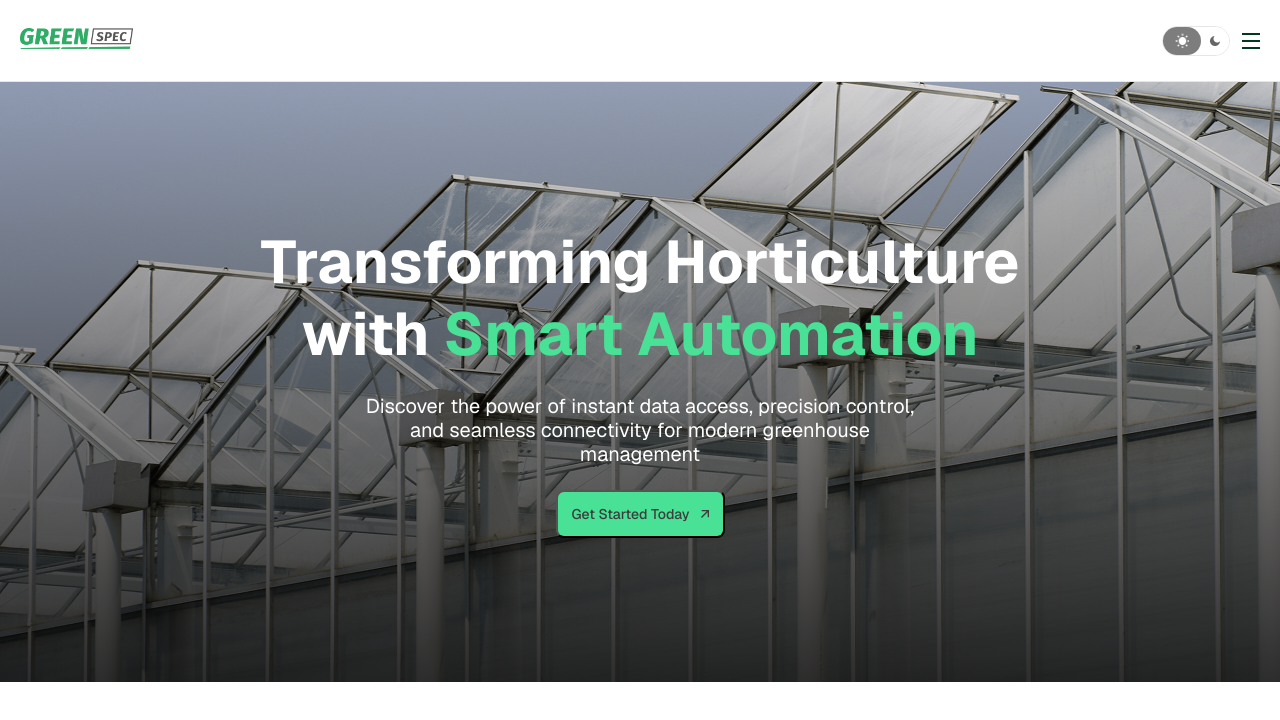
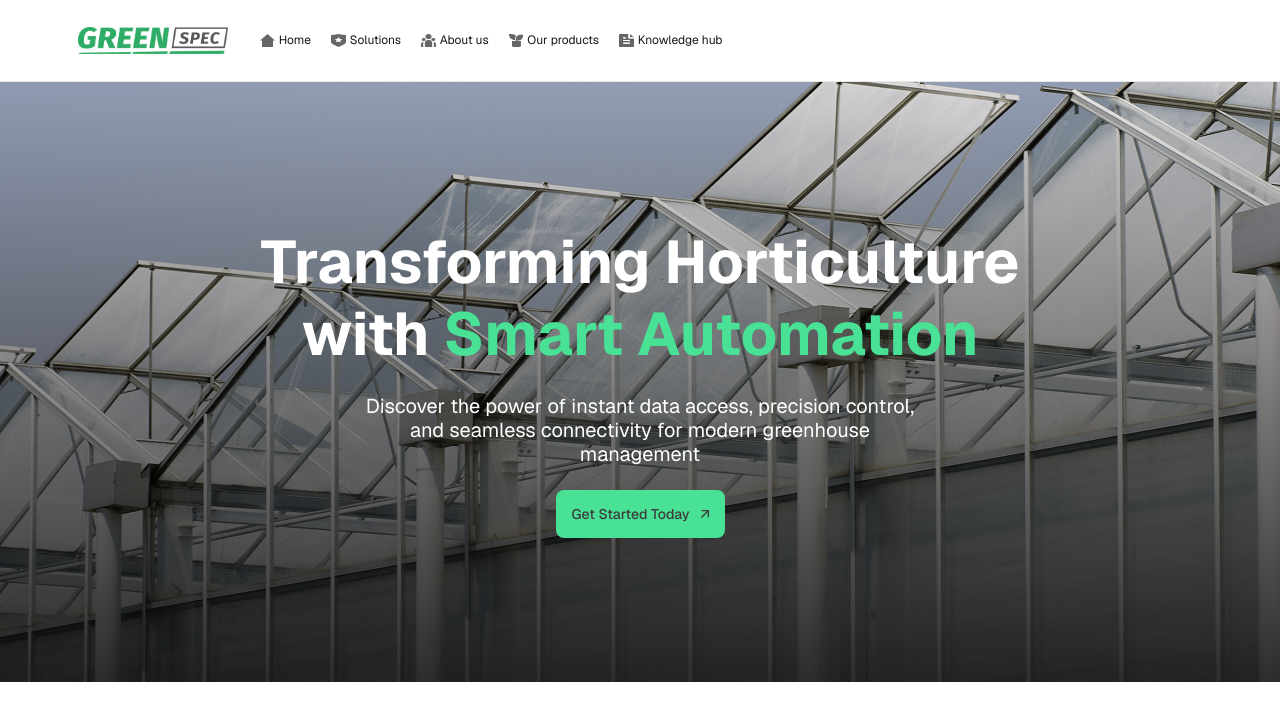
Before and after one commit to Johan2021usa/greenspec-project, an Angular app: page / in a window 1280 px wide. Shown: the top 720 px of the page. Built offline with nearby package versions, Linux system fonts and the light colour scheme.

Commit message:
0.0.4.3 Feat(Desktop navbar 50%)

```diff
--- a/src/app/components/banner/banner.component.css
+++ b/src/app/components/banner/banner.component.css
@@ -47,12 +47,16 @@
   align-items: center;
   justify-content: center;
   background-color: var(--bg-button-banner);
+  border: none;
   height: 48px;
   width: 169px;
-  /* padding: 10px 12px; */
   border-radius: 8px;
   gap: 10px;
   box-sizing: border-box;
+  transition: all 200ms ease-in-out;
+}
+.button:active{
+  background-color: var(--green-600);
 }
 .button__text{
   margin: 0;
--- a/src/app/components/navbar/navbar-css/menu-style.css
+++ b/src/app/components/navbar/navbar-css/menu-style.css
@@ -112,6 +112,8 @@
   height: 2rem;
   padding: 0 8px;
   box-sizing: border-box;
+  transition: all 200ms ease-in-out;
+  cursor: pointer;
   &.--no-gap{
     gap: 0;
     justify-content: space-between;
@@ -126,6 +128,7 @@
 }
 .menu__option-title{
   margin: 0;
+  font-family: var(--geist-family);
   font-size: 1rem;
   font-weight: 400;
   line-height: 1.4rem;
--- a/src/app/components/navbar/navbar.component.css
+++ b/src/app/components/navbar/navbar.component.css
@@ -18,6 +18,9 @@
   to{
     opacity: 1;
   }
+}
+.navbar__navigation-group{
+  display: none;
 }
 .navbar__icon-container{
   width: 7.063rem;
@@ -108,7 +111,7 @@
   width: 0.625rem;
   height: 0.625rem;
 }
-
+/* Button menu */
 .navbar__menu-container{
   height: 16px;
   width: 18px;
@@ -118,3 +121,67 @@
   width: 100%;
   height: 100%;
 }
+@media screen and (min-width: 500px) {
+  /* reset mobile configuration */
+  .navbar__buttons-container,
+  .menu,
+  .navbar__icon-container,
+  .navbar__return-group{
+    display: none;
+  }
+
+  /* Desktop configuration*/
+  .navbar{
+    display: flex;
+    justify-content: center;
+  }
+  .navbar__navigation-group{
+    display: flex;
+    justify-content: space-between;
+    align-items: center;
+    width: 70.25rem;
+    height: 2.5rem;
+    box-sizing: border-box;
+  }
+
+  .navbar__pages-group{
+    display: flex;
+    align-items: center;
+    gap: 1.5rem;
+    box-sizing: border-box;
+  }
+  .navbar__icon{
+    width: 9.375rem;
+    height: 1.693rem;
+  }
+  .pages{
+    display: flex;
+    align-items: center;
+    gap: 4px;
+    box-sizing: border-box;
+  }
+  .pages__option{
+    display: flex;
+    align-items: center;
+    justify-content: center;
+    width: fit-content;
+    height: 2rem;
+    gap: 4px;
+    padding: 0 8px;
+    box-sizing: border-box;
+    /* border: 1px solid red; */
+  }
+  .pages__option-icon{
+    width: 0.917rem;
+    height: 0.819rem;
+  }
+  .pages__option-title{
+    margin: 0;
+    font-family: var(--geist-family);
+    color: var(--menu-title-clr);
+    font-weight: 400;
+    font-size: 0.75rem;
+    line-height: 1.05rem;
+  }
+
+}
--- a/src/app/components/navbar/navbar.component.html
+++ b/src/app/components/navbar/navbar.component.html
@@ -1,5 +1,6 @@
 <nav class="navbar">
-  <!-- Icon container -->
+
+  <!-- Icon container/ Mobile version -->
   @if(!helperReturnState){
     <article #iconContainer class="navbar__icon-container">
       <img src="assets/images/logo-greenspec.png" alt="navbar__icon" class="navbar__icon">
@@ -12,7 +13,6 @@
       <p class="navbar__return-title">Back</p>
     </article>
   }
-
   <section class="navbar__buttons-container" >
     <!-- Toggle container -->
     <article class="navbar__toggle-container" (click)="toggleDarkMode($event)">
@@ -26,20 +26,58 @@
         <img class="navbar__toggle-img --small" src="assets/vectors/navbar__button-moon.png" alt="moon-button-icon">
       </div>
     </article>
-    <!-- Menu button container -->
-    <!-- <article class="navbar__menu-container" (click)="toggleMenu($event)">
-      <img src="assets/vectors/navbar__button-menu.png" alt="" class="navbar__menu-button">
-    </article> -->
+
     <svg class="navbar__menu-container" viewBox="0 0 18 16" xmlns="http://www.w3.org/2000/svg" (click)="toggleMenu($event)">
       <path #menuBUtton class="navbar__menu-button" d="M0 0H18V2H0V0ZM0 7H18V9H0V7ZM0 14H18V16H0V14Z"/>
     </svg>
+
+  </section>
+
+  <!-- Desktop version -->
+  <section class="navbar__navigation-group">
+
+    <article class="navbar__pages-group">
+      <img src="assets/images/logo-greenspec.png" alt="navbar__icon" class="navbar__icon">
+
+      <section class="pages">
+        <article class="pages__option" [routerLink]="['/home']" routerLinkActive="router-link-active">
+          <img src="assets/vectors/menu__option-icon-home.png"
+          alt="home-icon" class="pages__option-icon">
+          <h3 class="pages__option-title">Home</h3>
+        </article>
+        <article class="pages__option" [routerLink]="['/home']" routerLinkActive="router-link-active">
+          <img src="assets/vectors/menu__option-icon-solutions.png"
+          alt="home-icon" class="pages__option-icon">
+          <h3 class="pages__option-title">Solutions</h3>
+        </article>
+        <article class="pages__option" [routerLink]="['/home']" routerLinkActive="router-link-active">
+          <img src="assets/vectors/menu__option-icon-about.png"
+          alt="home-icon" class="pages__option-icon">
+          <h3 class="pages__option-title">About us</h3>
+        </article>
+        <article class="pages__option" [routerLink]="['/home']" routerLinkActive="router-link-active">
+          <img src="assets/vectors/menu__option-icon-products.png"
+          alt="home-icon" class="pages__option-icon">
+          <h3 class="pages__option-title">Our products</h3>
+        </article>
+        <article class="pages__option" [routerLink]="['/home']" routerLinkActive="router-link-active">
+          <img src="assets/vectors/menu__option-icon-knowledge.png"
+          alt="home-icon" class="pages__option-icon">
+          <h3 class="pages__option-title">Knowledge hub</h3>
+        </article>
+      </section>
+
+    </article>
+
+    <article class="navbar__options-group">
+
+    </article>
   </section>
 </nav>
 
 <menu #menuList class="menu --visibility">
 
   <article class="menu__functions-container">
-
     <article class="menu__toggle-lang">
       <img src="assets/vectors/menu__function-icon.png" alt="language-icon" class="menu__toggle-lang-icon">
       <select class="menu__function-selector">
@@ -93,7 +131,7 @@
          <article class="menu__drop-item" (click)="returnHelper(true)">Climate sensors</article>
          <article class="menu__drop-item" (click)="returnHelper(true)">loT sensors</article>
          <article class="menu__drop-item" (click)="returnHelper(true)">Water sensors</article>
-         <article class="menu__drop-item" (click)="returnHelper(true)">Hardware</article>true
+         <article class="menu__drop-item" (click)="returnHelper(true)">Hardware</article>
        </section>
     </section>
 
@@ -117,5 +155,4 @@
    </section>
   </section>
 
-
 </menu>
```
